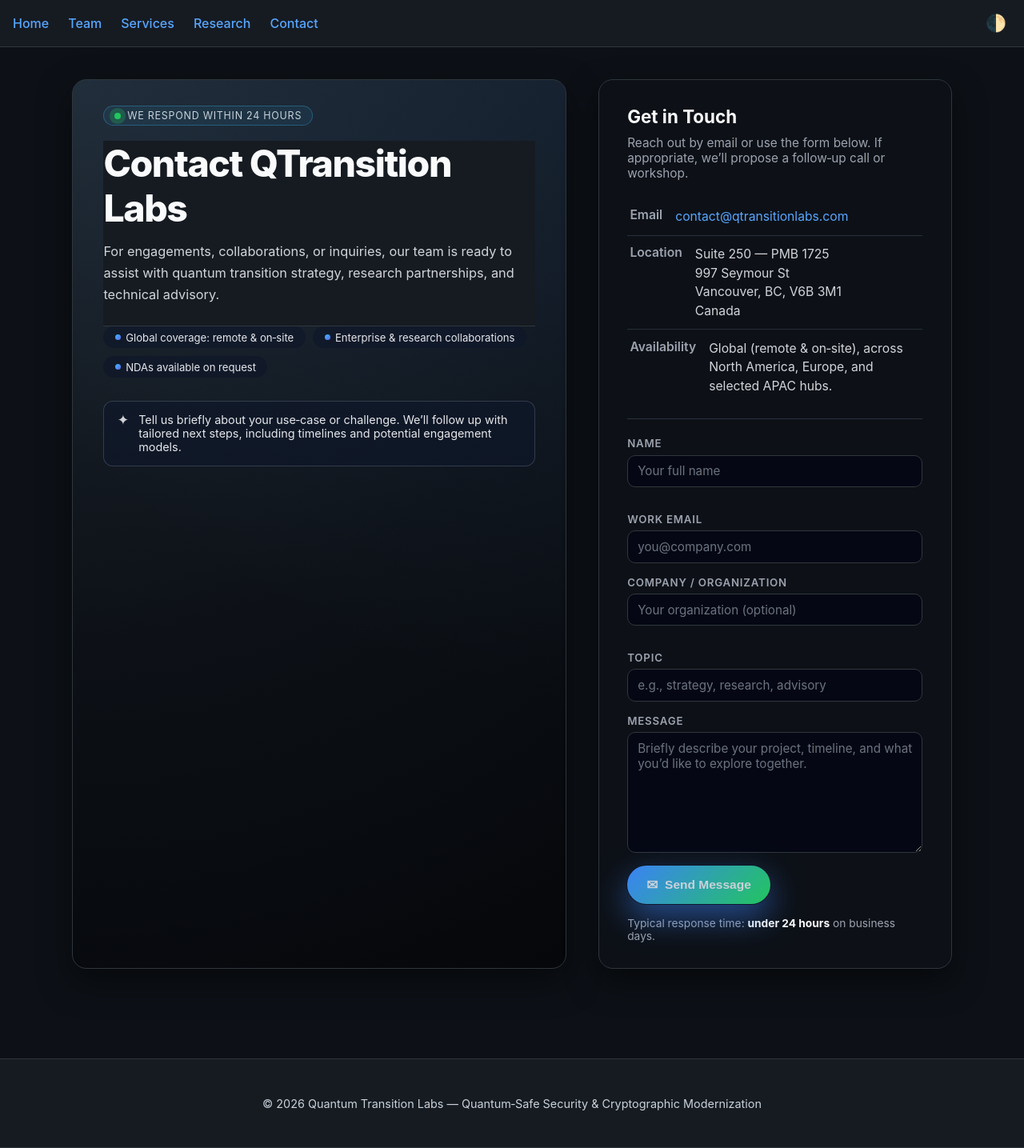
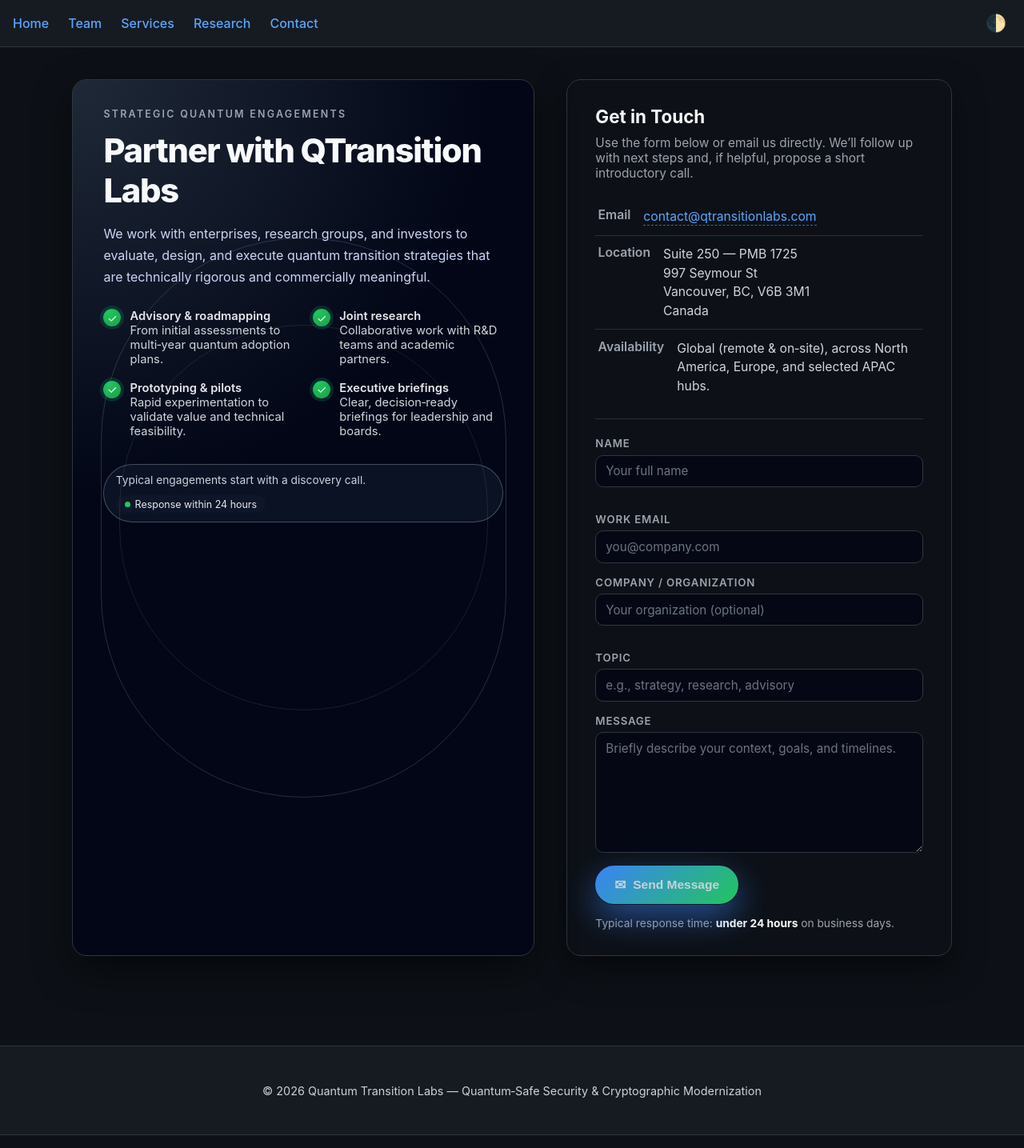
Before and after one commit to hassankhodaiemehr/qtransitionlabs, a Jekyll site: the page built from contact.md, in a window 1280 px wide. Shown: the whole page at 80% size. Built offline with Jekyll 4.4.1, drawn with Linux system fonts in a browser that asks for light colours; some of the changed lines change nothing that is shown.

Commit message:
Update contact.md

```diff
--- a/contact.md
+++ b/contact.md
@@ -23,165 +23,188 @@ title: Contact
 /* GRID LAYOUT */
 .contact-grid {
   display: grid;
-  grid-template-columns: minmax(0, 1.4fr) minmax(0, 1fr);
+  grid-template-columns: minmax(0, 1.2fr) minmax(0, 1fr);
   gap: 2.5rem;
   width: 100%;
   max-width: 1100px;
 }
 
-/* LEFT: HEADER & DESCRIPTION */
-.contact-header-card {
-  padding: 2rem 2.4rem;
-  border-radius: 18px;
-  border: 1px solid #30363D;
-  background: radial-gradient(circle at top left, #1F2933 0, #0D1117 55%, #05070A 100%);
-  box-shadow: 0 16px 40px rgba(0,0,0,0.5);
+/* LEFT: COOL, PROFESSIONAL PANEL */
+.contact-info-panel {
   position: relative;
   overflow: hidden;
-  animation: fadeInUp 0.9s ease forwards;
+  border-radius: 18px;
+  padding: 2.2rem 2.4rem;
+  border: 1px solid #30363D;
+  background: radial-gradient(circle at top left, #1F2937 0, #020617 42%, #020617 100%);
+  box-shadow: 0 18px 45px rgba(0,0,0,0.55);
+  color: #E5E7EB;
 }
 
-body.light-mode .contact-header-card {
-  background: radial-gradient(circle at top left, #E5F0FF 0, #FFFFFF 55%, #F9FAFB 100%);
+body.light-mode .contact-info-panel {
+  background: linear-gradient(135deg, #EEF2FF 0%, #F9FAFB 40%, #FFFFFF 100%);
   border-color: #E5E7EB;
-  box-shadow: 0 18px 40px rgba(15,23,42,0.12);
+  box-shadow: 0 20px 45px rgba(15,23,42,0.1);
+  color: #111827;
 }
 
-.contact-header-card::before {
+/* Subtle orbital lines */
+.contact-info-panel::before,
+.contact-info-panel::after {
   content: "";
   position: absolute;
-  inset: -40%;
-  background: radial-gradient(circle at top right, rgba(88,166,255,0.18), transparent 55%);
-  opacity: 0.9;
+  border-radius: 999px;
+  border: 1px solid rgba(148,163,184,0.25);
+  inset: 18% 6%;
   pointer-events: none;
 }
 
-.contact-header-inner {
-  position: relative;
-  z-index: 1;
+.contact-info-panel::after {
+  inset: 28% 10%;
+  border-color: rgba(148,163,184,0.15);
 }
 
-/* BADGE */
-.contact-badge {
+/* TOP LABEL */
+.contact-eyebrow {
+  font-size: 0.78rem;
+  text-transform: uppercase;
+  letter-spacing: 0.18em;
+  font-weight: 600;
+  color: #9CA3AF;
+  margin-bottom: 0.8rem;
+}
+
+body.light-mode .contact-eyebrow {
+  color: #6B7280;
+}
+
+/* TITLE + TAGLINE */
+.contact-info-title {
+  font-size: clamp(2rem, 2.2vw + 1.4rem, 2.6rem);
+  font-weight: 800;
+  letter-spacing: -0.03em;
+  margin: 0 0 0.5rem 0;
+  color: #F9FAFB;
+}
+
+body.light-mode .contact-info-title {
+  color: #0B1120;
+}
+
+.contact-info-subtitle {
+  max-width: 520px;
+  font-size: 1rem;
+  line-height: 1.7;
+  color: #CBD5F5;
+}
+
+body.light-mode .contact-info-subtitle {
+  color: #4B5563;
+}
+
+/* BULLET GRID */
+.contact-bullets {
+  margin-top: 1.6rem;
+  display: grid;
+  grid-template-columns: minmax(0,1fr) minmax(0,1fr);
+  gap: 1.1rem 1.5rem;
+}
+
+@media (max-width: 780px) {
+  .contact-bullets {
+    grid-template-columns: minmax(0,1fr);
+  }
+}
+
+.contact-bullet {
+  display: flex;
+  align-items: flex-start;
+  gap: 0.7rem;
+}
+
+.contact-bullet-icon {
+  width: 22px;
+  height: 22px;
+  border-radius: 999px;
+  background: radial-gradient(circle at 30% 20%, #22C55E, #16A34A);
+  display: flex;
+  align-items: center;
+  justify-content: center;
+  font-size: 0.9rem;
+  color: #ECFDF5;
+  flex-shrink: 0;
+  box-shadow: 0 0 0 4px rgba(16,185,129,0.18);
+}
+
+.contact-bullet-body {
+  font-size: 0.92rem;
+  color: #D1D5DB;
+}
+
+body.light-mode .contact-bullet-body {
+  color: #374151;
+}
+
+.contact-bullet-body strong {
+  font-weight: 600;
+  color: #E5E7EB;
+}
+
+body.light-mode .contact-bullet-body strong {
+  color: #111827;
+}
+
+/* HIGHLIGHT STRIP */
+.contact-meta-strip {
+  margin-top: 2rem;
+  padding: 0.7rem 0.9rem;
+  border-radius: 999px;
+  background: rgba(15,23,42,0.75);
+  border: 1px solid rgba(75,85,99,0.9);
+  display: inline-flex;
+  flex-wrap: wrap;
+  gap: 0.7rem;
+  align-items: center;
+  font-size: 0.86rem;
+  color: #E5E7EB;
+}
+
+body.light-mode .contact-meta-strip {
+  background: #EEF2FF;
+  border-color: #CBD5F5;
+  color: #111827;
+}
+
+.contact-meta-pill {
   display: inline-flex;
   align-items: center;
-  gap: 0.5rem;
-  padding: 0.25rem 0.8rem;
+  gap: 0.35rem;
+  padding: 0.22rem 0.7rem;
   border-radius: 999px;
-  background: rgba(56,189,248,0.08);
-  border: 1px solid rgba(56,189,248,0.3);
-  color: #7DD3FC;
+  background: rgba(15,23,42,0.9);
   font-size: 0.78rem;
-  letter-spacing: 0.06em;
-  text-transform: uppercase;
-  margin-bottom: 1.2rem;
+  color: #E5E7EB;
 }
 
-body.light-mode .contact-badge {
-  background: rgba(37,99,235,0.05);
-  border-color: rgba(37,99,235,0.2);
-  color: #2563EB;
+body.light-mode .contact-meta-pill {
+  background: #FFFFFF;
+  color: #111827;
 }
 
-.contact-badge-dot {
-  width: 8px;
-  height: 8px;
-  border-radius: 999px;
-  background: #22C55E;
-  box-shadow: 0 0 0 6px rgba(34,197,94,0.25);
-}
-
-/* HEADER TEXT – FORCE GOOD CONTRAST */
-.contact-header-card .contact-header h1 {
-  font-size: clamp(2.1rem, 2.5vw + 1.4rem, 2.9rem);
-  font-weight: 800;
-  letter-spacing: -0.03em;
-  color: #F9FAFB !important; /* light on dark */
-  margin: 0 0 0.8rem 0;
-}
-
-body.light-mode .contact-header-card .contact-header h1 {
-  color: #0B1120 !important; /* dark on light */
-}
-
-.contact-header-card .contact-header p {
-  color: #D1D5DB !important; /* light gray on dark */
-  font-size: 1.02rem;
-  max-width: 520px;
-  margin: 0 0 1.6rem 0;
-  line-height: 1.65;
-}
-
-body.light-mode .contact-header-card .contact-header p {
-  color: #4B5563 !important; /* dark gray on light */
-}
-
-/* PILL STATS */
-.contact-stats {
-  display: flex;
-  flex-wrap: wrap;
-  gap: 0.6rem;
-  margin-bottom: 1.8rem;
-}
-
-.contact-pill {
-  display: inline-flex;
-  align-items: center;
-  gap: 0.4rem;
-  padding: 0.35rem 0.9rem;
-  border-radius: 999px;
-  background: rgba(15,23,42,0.7);
-  color: #E5E7EB;
-  font-size: 0.82rem;
-}
-
-body.light-mode .contact-pill {
-  background: #EFF6FF;
-  color: #1F2937;
-}
-
-.contact-pill-icon {
+.contact-meta-dot {
   width: 7px;
   height: 7px;
   border-radius: 999px;
-  background: linear-gradient(135deg, #38BDF8, #6366F1);
+  background: #22C55E;
 }
 
-/* HIGHLIGHT BOX */
-.contact-highlight {
-  margin-top: 0.8rem;
-  padding: 0.9rem 1rem;
-  border-radius: 12px;
-  background: rgba(15,23,42,0.65);
-  border: 1px solid rgba(55,65,81,0.9);
-  color: #E5E7EB;
-  font-size: 0.9rem;
-  display: flex;
-  align-items: flex-start;
-  gap: 0.75rem;
-}
-
-body.light-mode .contact-highlight {
-  background: #EEF2FF;
-  border-color: #C7D2FE;
-  color: #111827;
-}
-
-.contact-highlight-icon {
-  font-size: 1.1rem;
-  line-height: 1;
-  opacity: 0.9;
-}
-
-/* RIGHT: CONTACT CARD */
+/* RIGHT: CONTACT CARD + FORM (unchanged, except for small bug fix) */
 .contact-card {
   background: #0D1117;
   border-radius: 18px;
   border: 1px solid #30363D;
   padding: 2rem 2.2rem;
   box-shadow: 0 16px 38px rgba(0,0,0,0.55);
-  animation: fadeInUp 0.9s ease 0.1s forwards;
-  transform-origin: center;
 }
 
 body.light-mode .contact-card {
@@ -250,7 +273,7 @@ body.light-mode .contact-item-label {
 .contact-item-value a {
   color: #58A6FF;
   text-decoration: none;
-  border-bottom: 1 dashed rgba(88,166,255,0.6);
+  border-bottom: 1px dashed rgba(88,166,255,0.6);
   padding-bottom: 1px;
   transition: color 0.2s ease, border-color 0.2s ease;
 }
@@ -418,12 +441,6 @@ body.light-mode .contact-response-time strong {
   color: #111827;
 }
 
-/* ANIMATIONS */
-@keyframes fadeInUp {
-  from { opacity: 0; transform: translateY(18px) scale(0.98); }
-  to   { opacity: 1; transform: translateY(0) scale(1); }
-}
-
 /* RESPONSIVE */
 @media (max-width: 900px) {
   .contact-grid {
@@ -436,12 +453,11 @@ body.light-mode .contact-response-time strong {
     padding: 2rem 1rem;
   }
 
-  .contact-header-card,
+  .contact-info-panel,
   .contact-card {
     padding: 1.6rem 1.4rem;
   }
 
-  .contact-footer,
   .contact-form-footer {
     flex-direction: column;
     align-items: flex-start;
@@ -456,44 +472,58 @@ body.light-mode .contact-response-time strong {
 <div class="contact-page">
   <div class="contact-grid">
 
-    <!-- LEFT: STORY / SUMMARY -->
-    <section class="contact-header-card">
-      <div class="contact-header-inner">
-        <div class="contact-badge">
-          <span class="contact-badge-dot"></span>
-          <span>We respond within 24 hours</span>
-        </div>
+    <!-- LEFT: COOLER, MORE PROFESSIONAL INFO PANEL -->
+    <section class="contact-info-panel" aria-label="About engagements">
+      <div class="contact-eyebrow">Strategic quantum engagements</div>
 
-        <header class="contact-header">
-          <h1>Contact QTransition Labs</h1>
-          <p>
-            For engagements, collaborations, or inquiries, our team is ready to assist with
-            quantum transition strategy, research partnerships, and technical advisory.
-          </p>
-        </header>
+      <h1 class="contact-info-title">Partner with QTransition Labs</h1>
 
-        <div class="contact-stats">
-          <div class="contact-pill">
-            <span class="contact-pill-icon"></span>
-            Global coverage: remote &amp; on‑site
-          </div>
-          <div class="contact-pill">
-            <span class="contact-pill-icon"></span>
-            Enterprise &amp; research collaborations
-          </div>
-          <div class="contact-pill">
-            <span class="contact-pill-icon"></span>
-            NDAs available on request
+      <p class="contact-info-subtitle">
+        We work with enterprises, research groups, and investors to evaluate, design, and
+        execute quantum transition strategies that are technically rigorous and commercially
+        meaningful.
+      </p>
+
+      <div class="contact-bullets">
+        <div class="contact-bullet">
+          <div class="contact-bullet-icon">✓</div>
+          <div class="contact-bullet-body">
+            <strong>Advisory &amp; roadmapping</strong><br>
+            From initial assessments to multi‑year quantum adoption plans.
           </div>
         </div>
 
-        <div class="contact-highlight">
-          <div class="contact-highlight-icon">✦</div>
-          <div>
-            Tell us briefly about your use‑case or challenge. We’ll follow up with tailored
-            next steps, including timelines and potential engagement models.
+        <div class="contact-bullet">
+          <div class="contact-bullet-icon">✓</div>
+          <div class="contact-bullet-body">
+            <strong>Joint research</strong><br>
+            Collaborative work with R&amp;D teams and academic partners.
           </div>
         </div>
+
+        <div class="contact-bullet">
+          <div class="contact-bullet-icon">✓</div>
+          <div class="contact-bullet-body">
+            <strong>Prototyping &amp; pilots</strong><br>
+            Rapid experimentation to validate value and technical feasibility.
+          </div>
+        </div>
+
+        <div class="contact-bullet">
+          <div class="contact-bullet-icon">✓</div>
+          <div class="contact-bullet-body">
+            <strong>Executive briefings</strong><br>
+            Clear, decision‑ready briefings for leadership and boards.
+          </div>
+        </div>
+      </div>
+
+      <div class="contact-meta-strip">
+        <span>Typical engagements start with a discovery call.</span>
+        <span class="contact-meta-pill">
+          <span class="contact-meta-dot"></span>
+          Response within 24 hours
+        </span>
       </div>
     </section>
 
@@ -501,8 +531,8 @@ body.light-mode .contact-response-time strong {
     <section class="contact-card" aria-label="Contact details and form">
       <h2>Get in Touch</h2>
       <p class="contact-card-sub">
-        Reach out by email or use the form below. If appropriate, we’ll propose a follow‑up
-        call or workshop.
+        Use the form below or email us directly. We’ll follow up with next steps and, if
+        helpful, propose a short introductory call.
       </p>
 
       <!-- STATIC CONTACT INFO -->
@@ -531,6 +561,7 @@ body.light-mode .contact-response-time strong {
       </div>
 
       <!-- PROFESSIONAL MESSAGE FORM -->
+      <!-- Replace the action URL with your real Formspree (or other) endpoint -->
       <form
         class="contact-form"
         method="post"
@@ -592,7 +623,7 @@ body.light-mode .contact-response-time strong {
             id="message"
             name="message"
             class="contact-textarea"
-            placeholder="Briefly describe your project, timeline, and what you’d like to explore together."
+            placeholder="Briefly describe your context, goals, and timelines."
             required
           ></textarea>
         </div>
```
